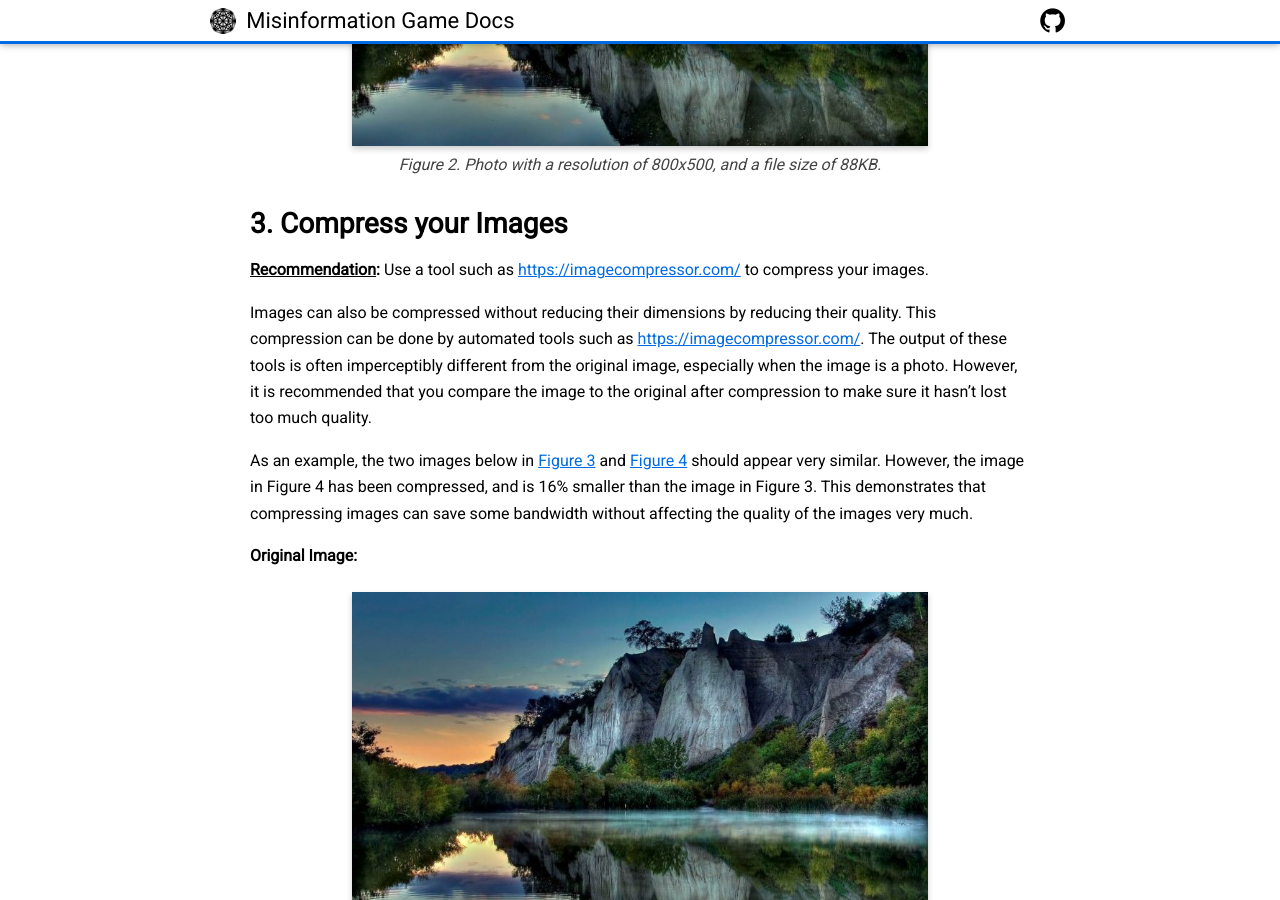
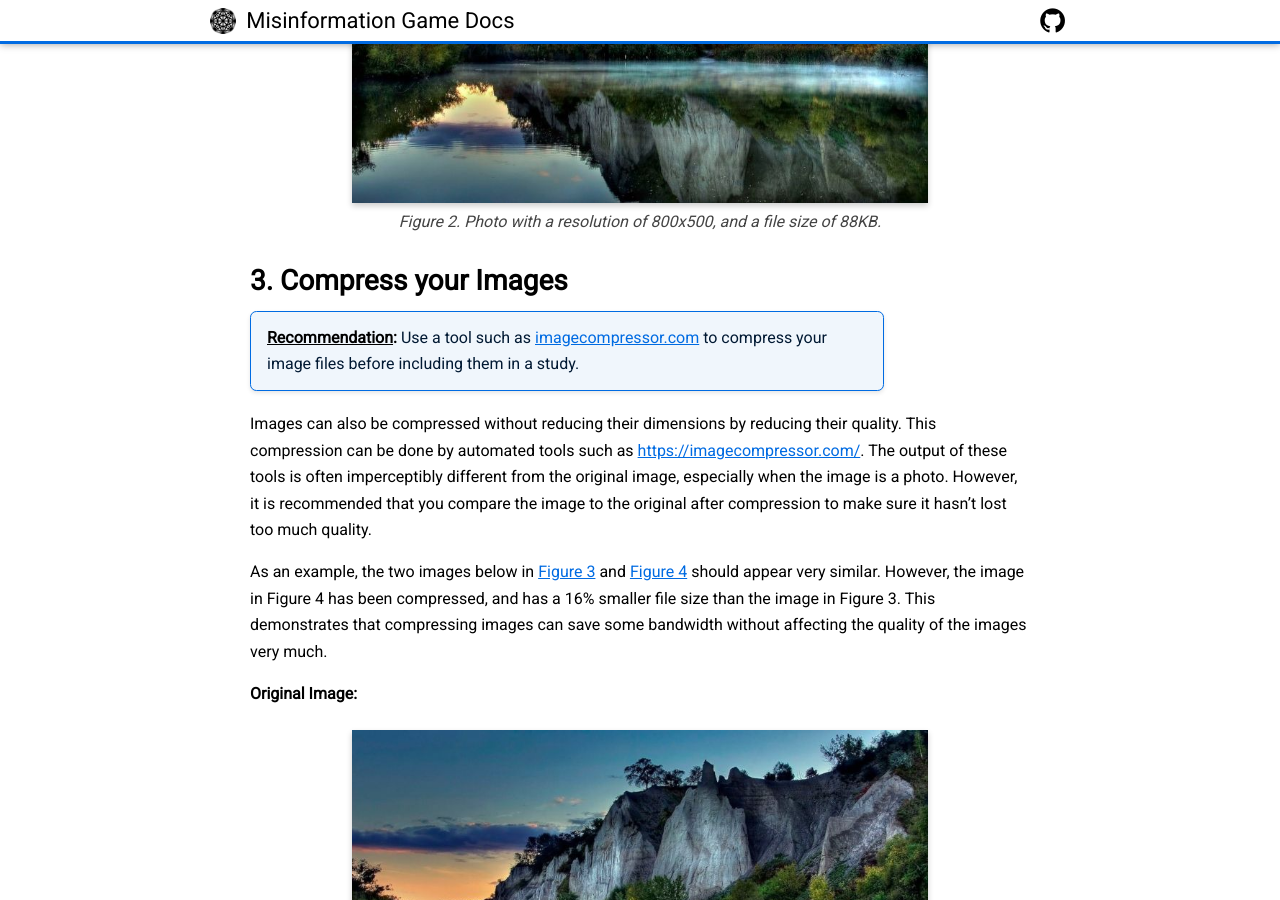
Before and after one commit to beekewardin/themisinformationgame.github.io, a Jekyll site: the page built from Images.md, in a window 1280 px wide and 900 px high, scrolled down 2168 px. Built offline with Jekyll 4.4.1, drawn with Linux system fonts in a browser that asks for light colours; nearby versions of some CDN libraries; our own code applies the rules of GitHub Pages for plain Markdown files; some of the changed text lies outside the part shown.

Commit message:
Add info boxes to the including images documentation

```diff
--- a/Images.md
+++ b/Images.md
@@ -25,8 +25,11 @@
 ## 1. Choice of Image File Formats
 {:#image-format-choice}
 
-<span class="recommendation">Recommendation</span>
-Use JPEG (`.jpg`) image files where possible.
+<p class="info">
+    <span class="recommendation">Recommendation</span>
+    Use JPEG (<code class="language-plaintext highlighter-rouge">.jpg</code>)
+    image files where possible.
+</p>
 
 The most effective image file formats for compression are the modern
 image file formats such as
@@ -57,10 +60,14 @@
 ## 2. Scale-Down your Images
 {:#scale-down-images}
 
-<span class="recommendation">Recommendation</span>
-Downscale your images to the dimensions recommended in the
-[Study Configuration](/StudyConfiguration) documentation using a tool
-such as [https://www.iloveimg.com/resize-image](https://www.iloveimg.com/resize-image#resize-options,pixels).
+<p class="info">
+    <span class="recommendation">Recommendation</span>
+    Downscale your images to the dimensions recommended in the
+    <a href="/StudyConfiguration">Study Configuration Documentation</a>
+    using a tool such as
+    <a href="https://www.iloveimg.com/resize-image#resize-options,pixels">
+        iloveimg.com</a>.
+</p>
 
 The easiest way to reduce the size of images is to downscale them to
 smaller dimensions. This reduces the number of pixels that must be stored
@@ -100,9 +107,13 @@
 ## 3. Compress your Images
 {:#compress-images}
 
-<span class="recommendation">Recommendation</span>
-Use a tool such as [https://imagecompressor.com/](https://imagecompressor.com/)
-to compress your images.
+<p class="info">
+    <span class="recommendation">Recommendation</span>
+    Use a tool such as
+    <a href="https://imagecompressor.com">
+        imagecompressor.com</a>
+    to compress your image files before including them in a study.
+</p>
 
 Images can also be compressed without reducing their dimensions by reducing
 their quality. This compression can be done by automated tools such as
@@ -114,8 +125,9 @@
 
 As an example, the two images below in [Figure 3](#fig3) and [Figure 4](#fig4)
 should appear very similar. However, the image in Figure 4 has been compressed,
-and is 16% smaller than the image in Figure 3. This demonstrates that compressing
-images can save some bandwidth without affecting the quality of the images very much.
+and has a 16% smaller file size than the image in Figure 3. This demonstrates
+that compressing images can save some bandwidth without affecting the quality
+of the images very much.
 
 **Original Image:**
 <figure id="fig3">
```
